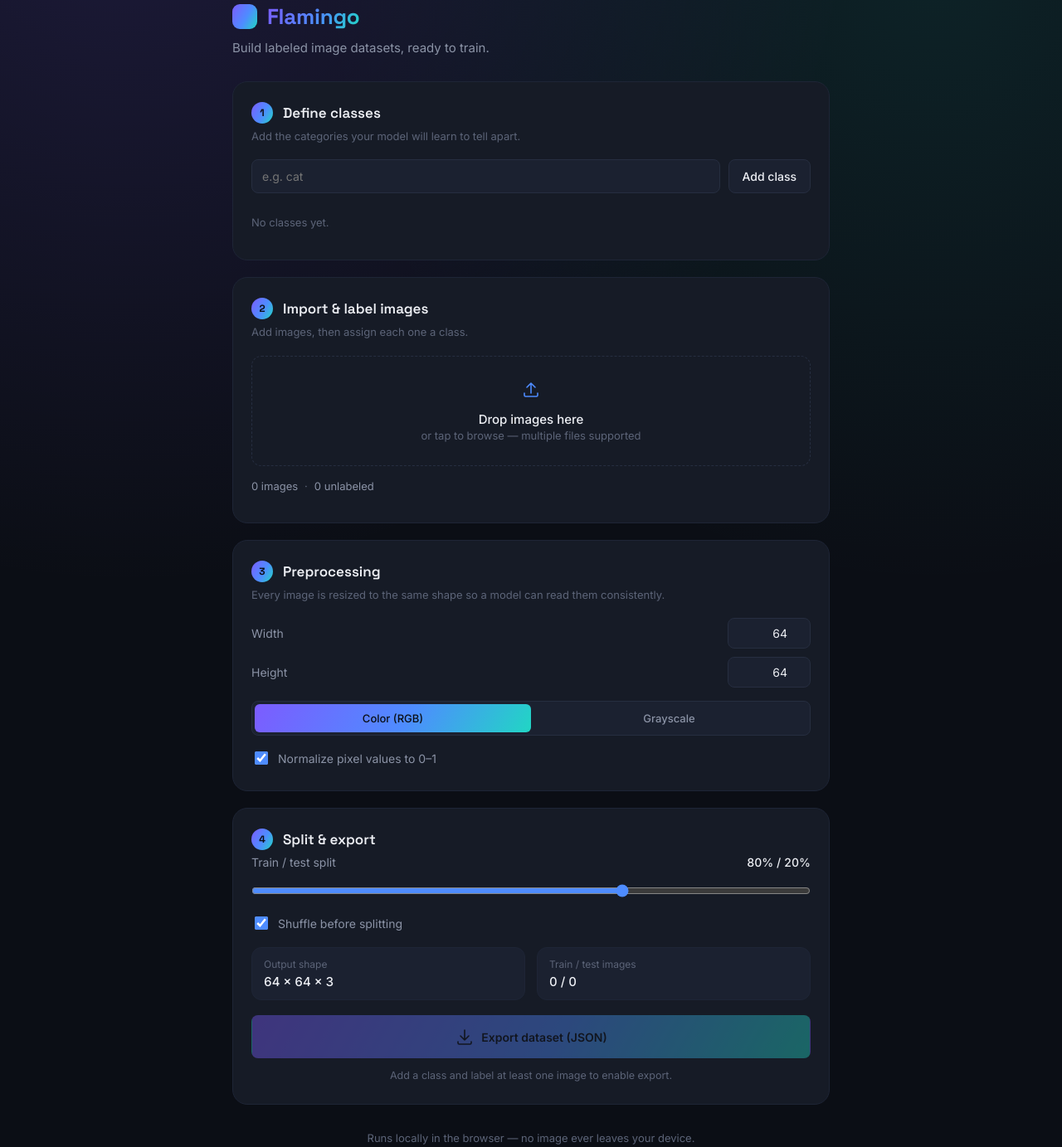
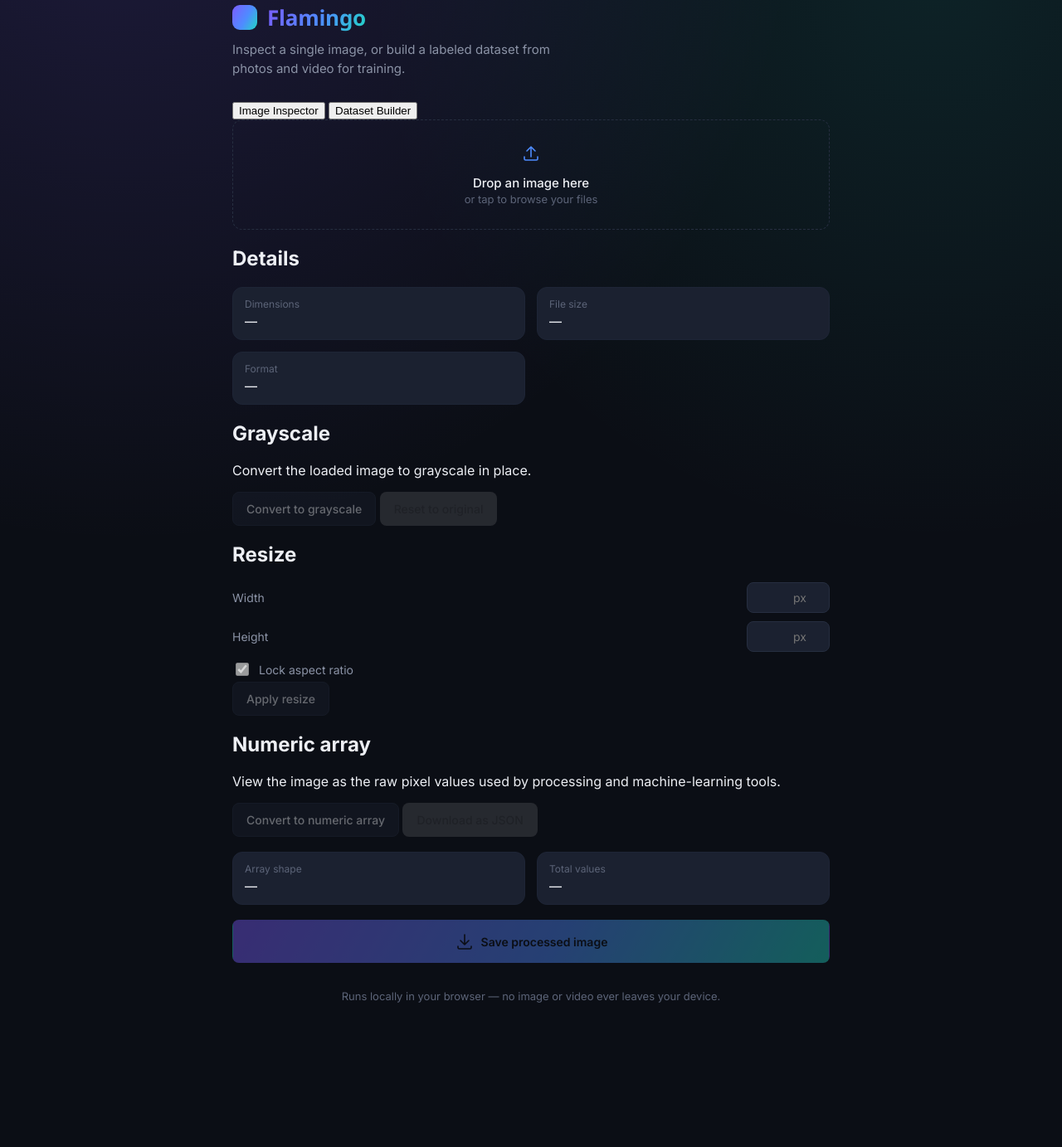
Before and after one commit to Nikhilnhgxyyf/image, a plain HTML site: page index.html in a window 1280 px wide. Shown: the part 29-1412 px from the top of the page at 83% size. After the commit the page ends 1286 px from the top, so only its background shows below. Drawn offline with Linux system fonts and the light colour scheme.

Commit message:
Update index.html for improved clarity and features

```diff
--- a/index.html
+++ b/index.html
@@ -3,10 +3,10 @@
 <head>
 <meta charset="UTF-8">
 <meta name="viewport" content="width=device-width, initial-scale=1.0">
-<title>Flamingo — Image Dataset Builder for AI Training</title>
+<title>Flamingo — Image &amp; Video Tools for AI</title>
 <link rel="preconnect" href="https://fonts.googleapis.com">
 <link rel="preconnect" href="https://fonts.gstatic.com" crossorigin>
-<link href="https://fonts.googleapis.com/css2?family=Space+Grotesk:wght@500;600;700&family=Inter:wght@400;500;600&display=swap" rel="stylesheet">
+<link href="https://fonts.googleapis.com/css2?family=Inter:wght@400;500;600;700&display=swap" rel="stylesheet">
 <link rel="stylesheet" href="style.css">
 </head>
 <body>
@@ -18,119 +18,240 @@
       <span class="brand-mark" aria-hidden="true"></span>
       <h1>Flamingo</h1>
     </div>
-    <p class="tagline">Build labeled image datasets, ready to train.</p>
+    <p class="tagline">Inspect a single image, or build a labeled dataset from photos and video for training.</p>
   </header>
 
-  <main class="steps">
+  <nav class="tabs" role="tablist" aria-label="Flamingo tools">
+    <button class="tab is-active" id="tabBtnInspector" type="button" role="tab" aria-selected="true" aria-controls="panelInspector">Image Inspector</button>
+    <button class="tab" id="tabBtnDataset" type="button" role="tab" aria-selected="false" aria-controls="panelDataset">Dataset Builder</button>
+  </nav>
 
-    <section class="step panel" aria-labelledby="step1-title">
+  <!-- ===================== Panel 1: Image Inspector ===================== -->
+  <section class="panel-section" id="panelInspector" role="tabpanel" aria-labelledby="tabBtnInspector">
+
+    <div class="workspace">
+
+      <div class="card card-preview">
+        <div class="dropzone" id="imgDropzone" tabindex="0" role="button" aria-label="Choose or drop an image">
+          <div class="dropzone-empty" id="imgDropzoneEmpty">
+            <svg class="icon icon-upload" viewBox="0 0 24 24" fill="none" aria-hidden="true">
+              <path d="M12 16V4M12 4L7 9M12 4l5 5" stroke="currentColor" stroke-width="1.6" stroke-linecap="round" stroke-linejoin="round"/>
+              <path d="M4 16v2.5A1.5 1.5 0 0 0 5.5 20h13a1.5 1.5 0 0 0 1.5-1.5V16" stroke="currentColor" stroke-width="1.6" stroke-linecap="round" stroke-linejoin="round"/>
+            </svg>
+            <p class="dropzone-title">Drop an image here</p>
+            <p class="dropzone-sub">or tap to browse your files</p>
+          </div>
+          <div class="canvas-wrap" id="imgCanvasWrap" hidden>
+            <canvas id="imgPreviewCanvas"></canvas>
+          </div>
+        </div>
+        <input type="file" id="imgFileInput" accept="image/*" hidden>
+      </div>
+
+      <div class="card card-controls">
+
+        <div class="control-group">
+          <h2>Details</h2>
+          <dl class="stats-grid">
+            <div class="stat">
+              <dt>Dimensions</dt>
+              <dd id="imgStatDimensions">—</dd>
+            </div>
+            <div class="stat">
+              <dt>File size</dt>
+              <dd id="imgStatSize">—</dd>
+            </div>
+            <div class="stat">
+              <dt>Format</dt>
+              <dd id="imgStatFormat">—</dd>
+            </div>
+          </dl>
+        </div>
+
+        <div class="control-group">
+          <h2>Grayscale</h2>
+          <p class="control-hint">Convert the loaded image to grayscale in place.</p>
+          <div class="button-row">
+            <button class="btn btn-secondary" id="imgBtnGrayscale" disabled>Convert to grayscale</button>
+            <button class="btn btn-ghost" id="imgBtnReset" disabled>Reset to original</button>
+          </div>
+        </div>
+
+        <div class="control-group">
+          <h2>Resize</h2>
+          <div class="field-row">
+            <label for="imgInputWidth">Width</label>
+            <input type="number" id="imgInputWidth" inputmode="numeric" min="1" placeholder="px" disabled>
+          </div>
+          <div class="field-row">
+            <label for="imgInputHeight">Height</label>
+            <input type="number" id="imgInputHeight" inputmode="numeric" min="1" placeholder="px" disabled>
+          </div>
+          <label class="checkbox-row">
+            <input type="checkbox" id="imgLockAspect" checked disabled>
+            <span>Lock aspect ratio</span>
+          </label>
+          <button class="btn btn-secondary" id="imgBtnResize" disabled>Apply resize</button>
+        </div>
+
+        <div class="control-group">
+          <h2>Numeric array</h2>
+          <p class="control-hint">View the image as the raw pixel values used by processing and machine-learning tools.</p>
+          <div class="button-row">
+            <button class="btn btn-secondary" id="imgBtnNumeric" disabled>Convert to numeric array</button>
+            <button class="btn btn-ghost" id="imgBtnDownloadArray" disabled>Download as JSON</button>
+          </div>
+          <dl class="stats-grid numeric-stats" id="imgNumericStats" hidden>
+            <div class="stat">
+              <dt>Array shape</dt>
+              <dd id="imgStatShape">—</dd>
+            </div>
+            <div class="stat">
+              <dt>Total values</dt>
+              <dd id="imgStatValues">—</dd>
+            </div>
+          </dl>
+          <pre class="numeric-preview" id="imgNumericPreview" hidden></pre>
+        </div>
+
+        <div class="control-group control-group-save">
+          <button class="btn btn-primary" id="imgBtnSave" disabled>
+            <svg class="icon icon-download" viewBox="0 0 24 24" fill="none" aria-hidden="true">
+              <path d="M12 4v12M12 16l-5-5M12 16l5-5" stroke="currentColor" stroke-width="1.6" stroke-linecap="round" stroke-linejoin="round"/>
+              <path d="M4 18v1.5A1.5 1.5 0 0 0 5.5 21h13a1.5 1.5 0 0 0 1.5-1.5V18" stroke="currentColor" stroke-width="1.6" stroke-linecap="round" stroke-linejoin="round"/>
+            </svg>
+            <span>Save processed image</span>
+          </button>
+        </div>
+
+      </div>
+
+    </div>
+
+  </section>
+
+  <!-- ===================== Panel 2: Dataset Builder ===================== -->
+  <section class="panel-section" id="panelDataset" role="tabpanel" aria-labelledby="tabBtnDataset" hidden>
+
+    <div class="step card">
       <div class="step-head">
         <span class="step-index">1</span>
-        <h2 id="step1-title">Define classes</h2>
+        <h2>Define classes</h2>
       </div>
       <p class="step-hint">Add the categories your model will learn to tell apart.</p>
       <div class="class-input-row">
-        <input type="text" id="classNameInput" placeholder="e.g. cat" maxlength="40">
-        <button class="btn btn-secondary" id="btnAddClass">Add class</button>
+        <input type="text" id="dsClassNameInput" placeholder="e.g. cat" maxlength="40">
+        <button class="btn btn-secondary" id="dsBtnAddClass">Add class</button>
       </div>
-      <div class="class-chips" id="classChips"></div>
-    </section>
+      <div class="class-chips" id="dsClassChips"></div>
+    </div>
 
-    <section class="step panel" aria-labelledby="step2-title">
+    <div class="step card">
       <div class="step-head">
         <span class="step-index">2</span>
-        <h2 id="step2-title">Import &amp; label images</h2>
+        <h2>Import &amp; label</h2>
       </div>
-      <p class="step-hint">Add images, then assign each one a class.</p>
+      <p class="step-hint">Add images or videos, then assign each one a class. Videos are split into frames automatically.</p>
 
-      <div class="dropzone" id="dropzone" tabindex="0" role="button" aria-label="Choose or drop images">
+      <div class="dropzone" id="dsDropzone" tabindex="0" role="button" aria-label="Choose or drop images or videos">
         <svg class="icon icon-upload" viewBox="0 0 24 24" fill="none" aria-hidden="true">
           <path d="M12 16V4M12 4L7 9M12 4l5 5" stroke="currentColor" stroke-width="1.6" stroke-linecap="round" stroke-linejoin="round"/>
           <path d="M4 16v2.5A1.5 1.5 0 0 0 5.5 20h13a1.5 1.5 0 0 0 1.5-1.5V16" stroke="currentColor" stroke-width="1.6" stroke-linecap="round" stroke-linejoin="round"/>
         </svg>
-        <p class="dropzone-title">Drop images here</p>
+        <p class="dropzone-title">Drop images or videos here</p>
         <p class="dropzone-sub">or tap to browse — multiple files supported</p>
       </div>
-      <input type="file" id="fileInput" accept="image/*" multiple hidden>
+      <input type="file" id="dsFileInput" accept="image/*,video/*" multiple hidden>
 
-      <div class="gallery-summary" id="gallerySummary" hidden>
-        <span id="summaryTotal">0 images</span>
-        <span class="dot" aria-hidden="true">·</span>
-        <span id="summaryUnlabeled">0 unlabeled</span>
+      <div class="field-row">
+        <label for="dsFrameInterval">Video frame interval (seconds)</label>
+        <input type="number" id="dsFrameInterval" value="1" min="0.1" step="0.1" max="30">
+      </div>
+      <p class="step-hint">Each video is sampled into individual frames at this interval, then labeled like any other image. Long videos are capped at 90 frames.</p>
+
+      <div class="video-progress" id="dsVideoProgress" hidden>
+        <p class="video-progress-label" id="dsVideoProgressLabel">Extracting frames…</p>
+        <div class="progress-track"><div class="progress-fill" id="dsProgressFill"></div></div>
       </div>
 
-      <div class="gallery" id="gallery"></div>
-    </section>
+      <div class="gallery-summary" id="dsGallerySummary" hidden>
+        <span id="dsSummaryTotal">0 images</span>
+        <span class="dot" aria-hidden="true">·</span>
+        <span id="dsSummaryUnlabeled">0 unlabeled</span>
+      </div>
 
-    <section class="step panel" aria-labelledby="step3-title">
+      <div class="gallery" id="dsGallery"></div>
+    </div>
+
+    <div class="step card">
       <div class="step-head">
         <span class="step-index">3</span>
-        <h2 id="step3-title">Preprocessing</h2>
+        <h2>Preprocessing</h2>
       </div>
-      <p class="step-hint">Every image is resized to the same shape so a model can read them consistently.</p>
+      <p class="step-hint">Every item is resized to the same shape so a model can read them consistently.</p>
 
       <div class="field-row">
-        <label for="targetWidth">Width</label>
-        <input type="number" id="targetWidth" value="64" min="1" max="512">
+        <label for="dsTargetWidth">Width</label>
+        <input type="number" id="dsTargetWidth" value="64" min="1" max="512">
       </div>
       <div class="field-row">
-        <label for="targetHeight">Height</label>
-        <input type="number" id="targetHeight" value="64" min="1" max="512">
+        <label for="dsTargetHeight">Height</label>
+        <input type="number" id="dsTargetHeight" value="64" min="1" max="512">
       </div>
 
       <div class="segmented" role="radiogroup" aria-label="Color mode">
-        <button class="segmented-btn is-active" id="modeColor" type="button" role="radio" aria-checked="true" data-mode="rgb">Color (RGB)</button>
-        <button class="segmented-btn" id="modeGray" type="button" role="radio" aria-checked="false" data-mode="grayscale">Grayscale</button>
+        <button class="segmented-btn is-active" id="dsModeColor" type="button" role="radio" aria-checked="true" data-mode="rgb">Color (RGB)</button>
+        <button class="segmented-btn" id="dsModeGray" type="button" role="radio" aria-checked="false" data-mode="grayscale">Grayscale</button>
       </div>
 
       <label class="checkbox-row">
-        <input type="checkbox" id="normalizeToggle" checked>
+        <input type="checkbox" id="dsNormalizeToggle" checked>
         <span>Normalize pixel values to 0–1</span>
       </label>
-    </section>
+    </div>
 
-    <section class="step panel" aria-labelledby="step4-title">
+    <div class="step card">
       <div class="step-head">
         <span class="step-index">4</span>
-        <h2 id="step4-title">Split &amp; export</h2>
+        <h2>Split &amp; export</h2>
       </div>
 
       <div class="field-row">
-        <label for="splitRatio">Train / test split</label>
-        <output id="splitLabel" for="splitRatio">80% / 20%</output>
+        <label for="dsSplitRatio">Train / test split</label>
+        <output id="dsSplitLabel" for="dsSplitRatio">80% / 20%</output>
       </div>
-      <input type="range" id="splitRatio" min="50" max="95" value="80" step="5" class="slider">
+      <input type="range" id="dsSplitRatio" min="50" max="95" value="80" step="5" class="slider">
 
       <label class="checkbox-row">
-        <input type="checkbox" id="shuffleToggle" checked>
+        <input type="checkbox" id="dsShuffleToggle" checked>
         <span>Shuffle before splitting</span>
       </label>
 
-      <dl class="stats-grid" id="exportStats">
+      <dl class="stats-grid">
         <div class="stat">
           <dt>Output shape</dt>
-          <dd id="statOutputShape">64 × 64 × 3</dd>
+          <dd id="dsStatOutputShape">64 × 64 × 3</dd>
         </div>
         <div class="stat">
           <dt>Train / test images</dt>
-          <dd id="statSplitCounts">0 / 0</dd>
+          <dd id="dsStatSplitCounts">0 / 0</dd>
         </div>
       </dl>
 
-      <button class="btn btn-primary" id="btnExport" disabled>
+      <button class="btn btn-primary" id="dsBtnExport" disabled>
         <svg class="icon icon-download" viewBox="0 0 24 24" fill="none" aria-hidden="true">
           <path d="M12 4v12M12 16l-5-5M12 16l5-5" stroke="currentColor" stroke-width="1.6" stroke-linecap="round" stroke-linejoin="round"/>
           <path d="M4 18v1.5A1.5 1.5 0 0 0 5.5 21h13a1.5 1.5 0 0 0 1.5-1.5V18" stroke="currentColor" stroke-width="1.6" stroke-linecap="round" stroke-linejoin="round"/>
         </svg>
         <span>Export dataset (JSON)</span>
       </button>
-      <p class="export-note" id="exportNote">Add a class and label at least one image to enable export.</p>
-    </section>
+      <p class="export-note" id="dsExportNote">Add a class and label at least one item to enable export.</p>
+    </div>
 
-  </main>
+  </section>
 
   <footer class="site-footer">
-    <p>Runs locally in the browser — no image ever leaves your device.</p>
+    <p>Runs locally in your browser — no image or video ever leaves your device.</p>
   </footer>
 
 </div>
```
